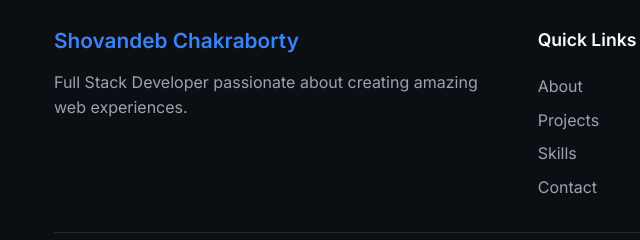
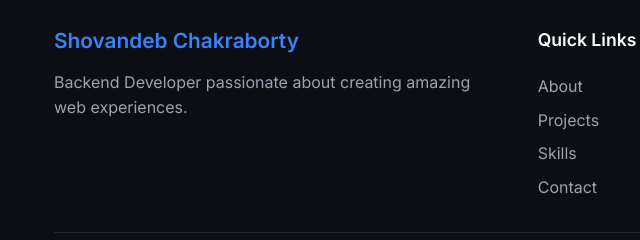
Before and after one commit to shovandebchakraborty/portfolio-shovandeb, a website built with Vite: page index.html in a window 1280 px wide. Shown: the part 5659-5899 px from the top of the page, 18-658 px from the left. Built offline with nearby package versions, Linux system fonts and the light colour scheme.

Commit message:
Update index.html

```diff
--- a/index.html
+++ b/index.html
@@ -367,7 +367,7 @@
             <div class="footer-content">
                 <div class="footer-info">
                     <h3>Shovandeb Chakraborty</h3>
-                    <p>Full Stack Developer passionate about creating amazing web experiences.</p>
+                    <p>Backend Developer passionate about creating amazing web experiences.</p>
                 </div>
                 <div class="footer-links">
                     <h4>Quick Links</h4>
```
